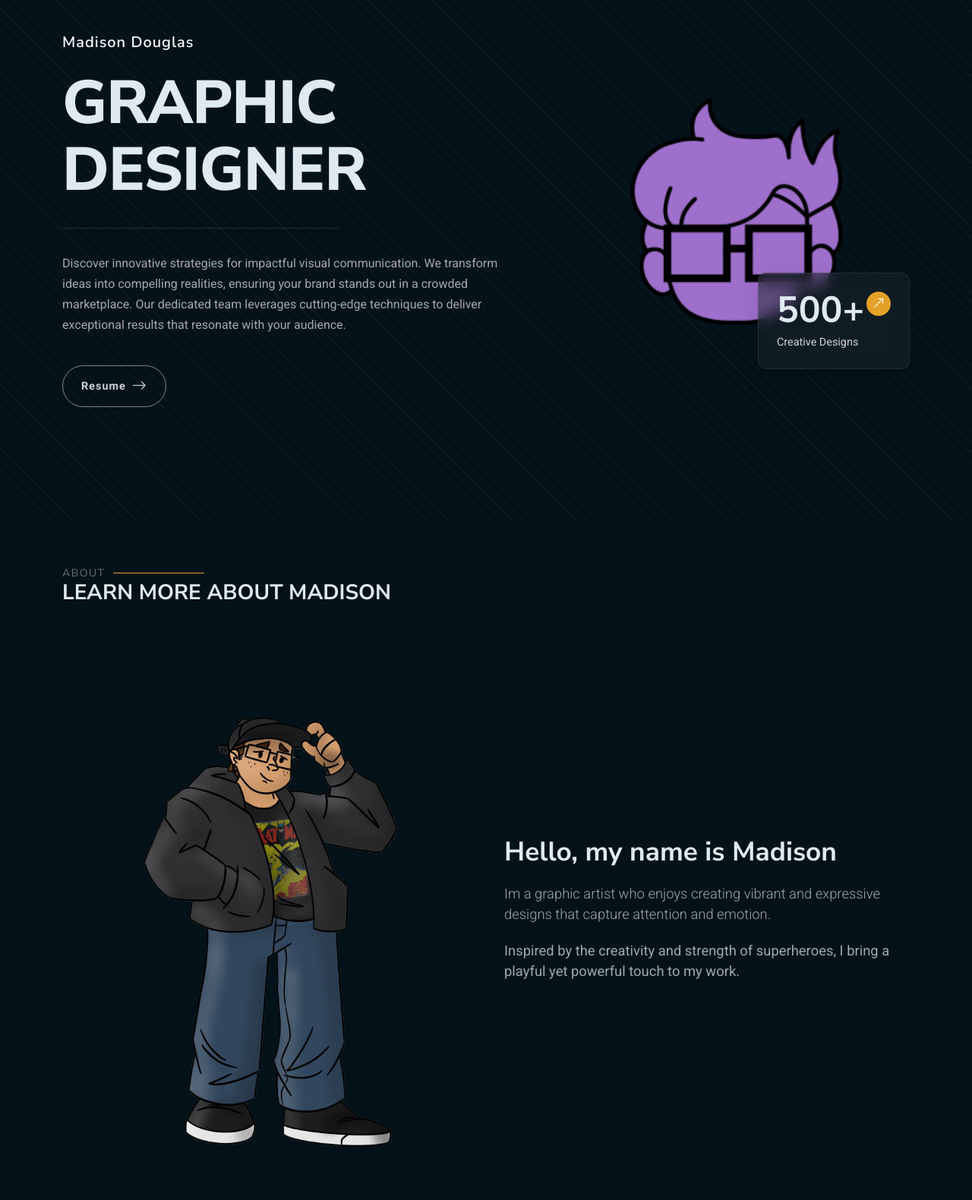
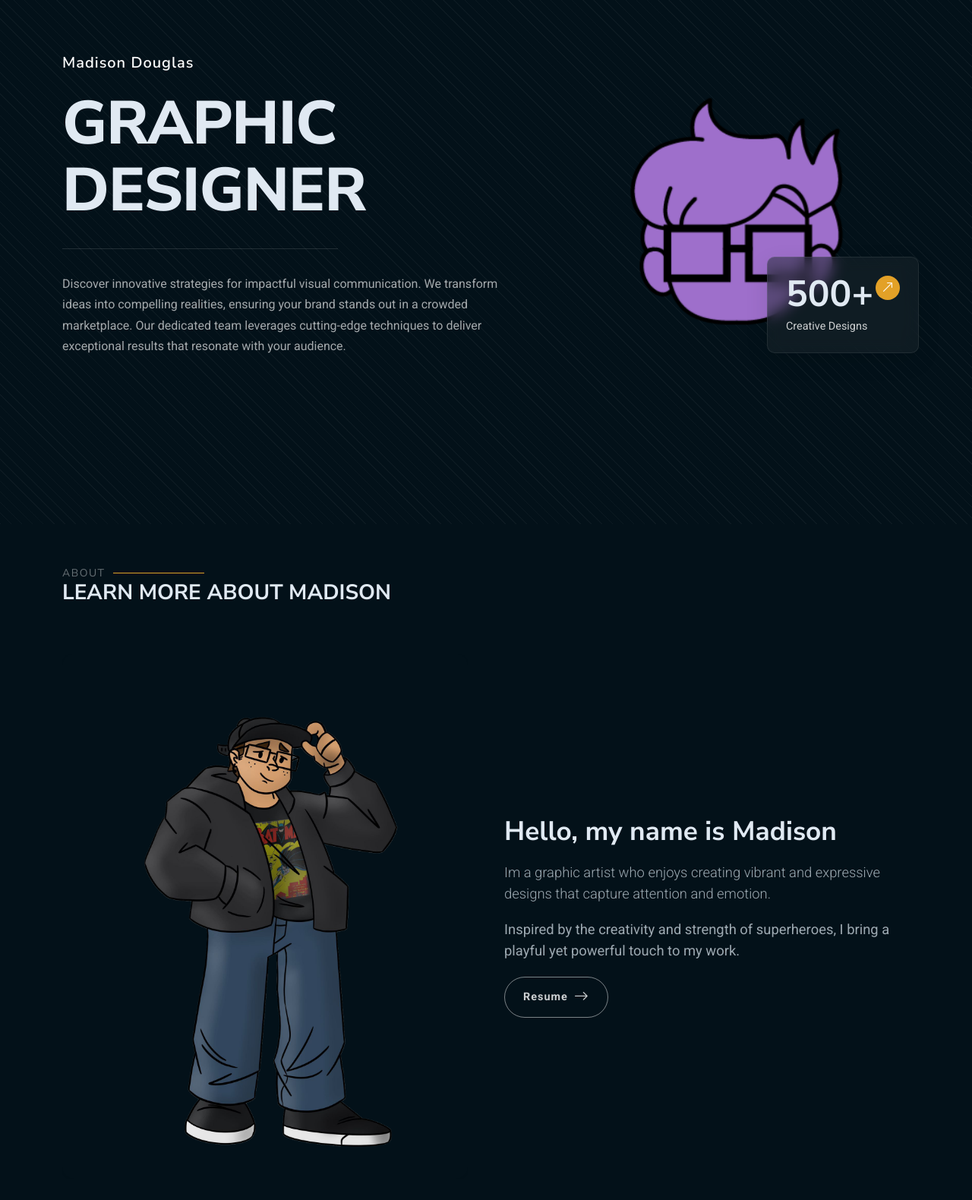
Before and after one commit to Neufae/MadisonWeb, a PHP site: page / in a window 1280 px wide. Shown: the part 110-1690 px from the top of the page at 76% size. Run offline with PHP 8.4, Linux system fonts and the light colour scheme.

Commit message:
moved resume button from hero to about section

```diff
--- a/Strategy/assets/css/main.css
+++ b/Strategy/assets/css/main.css
@@ -1133,6 +1133,39 @@ section,
   color: var(--contrast-color);
 }
 
+.about .about-content .cta-button .btn {
+  display: inline-flex;
+  align-items: center;
+  background-color: transparent;
+  border: 1px solid color-mix(in srgb, var(--default-color), transparent 40%);
+  color: var(--default-color);
+  padding: 0.75rem 1.5rem;
+  border-radius: 50px;
+  font-size: 0.9rem;
+  font-weight: 600;
+  letter-spacing: 1px;
+  transition: all 0.3s ease;
+}
+
+.about .about-content .cta-button .btn span {
+  margin-right: 0.5rem;
+}
+
+.about .about-content .cta-button .btn i {
+  font-size: 1.2rem;
+  transition: transform 0.3s ease;
+}
+
+.about .about-content .cta-button .btn:hover {
+  background-color: var(--accent-color);
+  border-color: var(--accent-color);
+  color: var(--contrast-color);
+}
+
+.about .about-content .cta-button .btn:hover i {
+  transform: translateX(5px);
+}
+
 .about .about-content .btn-primary:hover {
   background-color: color-mix(in srgb, var(--accent-color), black 10%);
   border-color: color-mix(in srgb, var(--accent-color), black 10%);
--- a/Strategy/index.html
+++ b/Strategy/index.html
@@ -102,13 +102,6 @@
               <div class="description">
                 <p>Discover innovative strategies for impactful visual communication. We transform ideas into compelling realities, ensuring your brand stands out in a crowded marketplace. Our dedicated team leverages cutting-edge techniques to deliver exceptional results that resonate with your audience.</p>
               </div>
-
-              <div class="cta-button">
-                <a href="#services" class="btn">
-                  <span>Resume</span>
-                  <i class="bi bi-arrow-right"></i>
-                </a>
-              </div>
             </div>
           </div>
 
@@ -117,6 +110,8 @@
               <div class="fluid-shape">
                 <img src="assets/img/abstract/porp.webp" alt="Abstract Fluid Shape" class="fluid-img">
               </div>
+            </div>
+          </div>
 
               <div class="stats-card">
                 <div class="stats-number">
@@ -158,6 +153,16 @@
               <h2>Hello, my name is Madison</h2>
               <p class="lead">Im a graphic artist who enjoys creating vibrant and expressive designs that capture attention and emotion.</p>
               <p>Inspired by the creativity and strength of superheroes, I bring a playful yet powerful touch to my work.</p>
+
+
+              <div class="cta-button">
+                <a href="#services" class="btn">
+                  <span>Resume</span>
+                  <i class="bi bi-arrow-right"></i>
+                </a>
+              </div>
+            </div>
+          </div>
 
             </div>
           </div>
```
